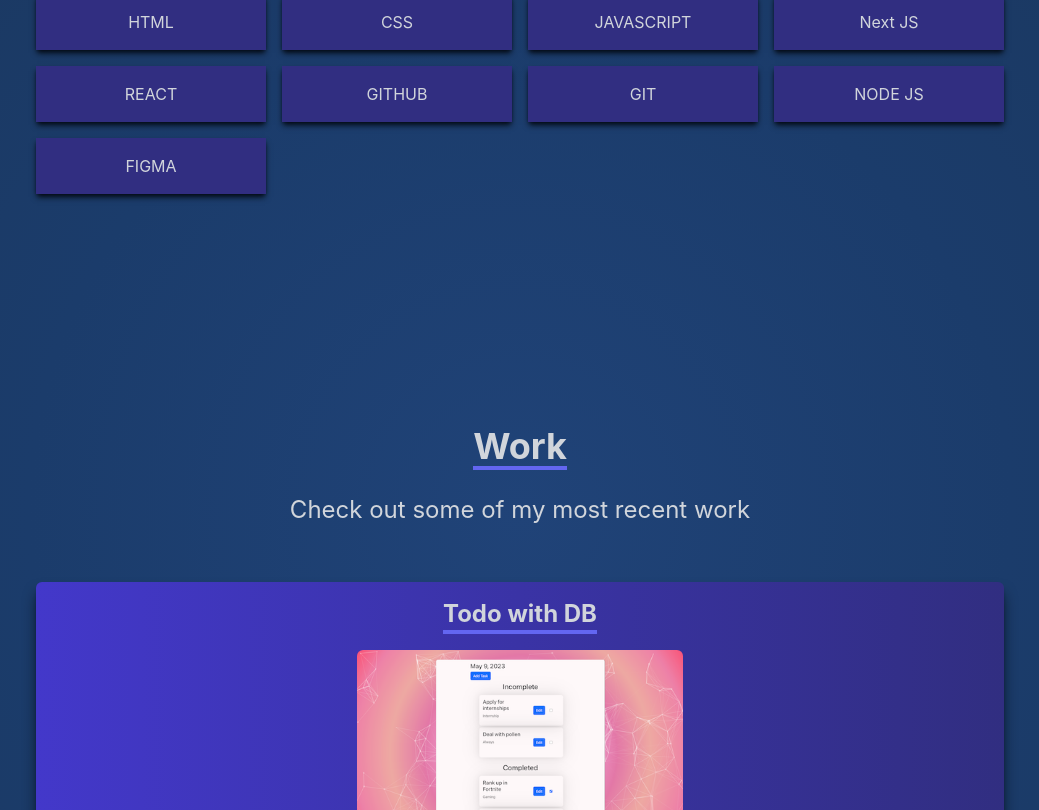
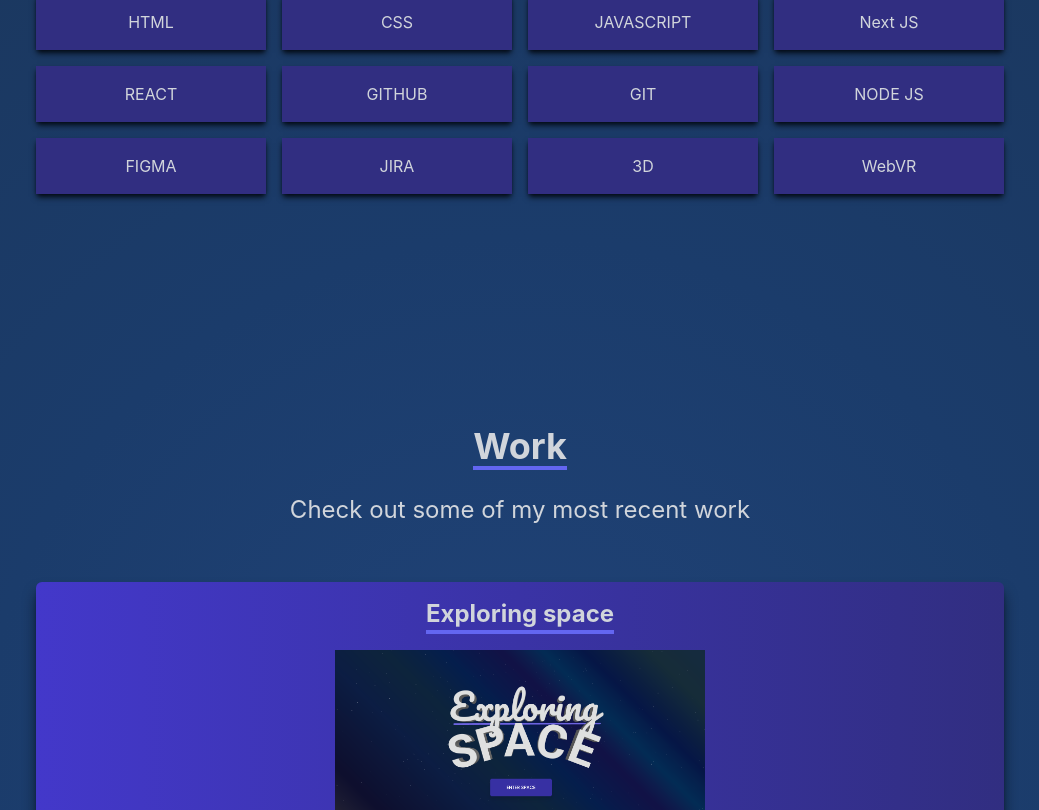
Before and after one commit to Norozkhani/portfolio, a React (Create React App) app: page / in a window 1280 px wide. Shown: the part 1990-2800 px from the top of the page, without its empty margins (120-1159 px from the left). Built offline with nearby package versions, Linux system fonts and the light colour scheme.

Commit message:
Added new skills and work

```diff
--- a/src/components/Skills.jsx
+++ b/src/components/Skills.jsx
@@ -42,6 +42,15 @@ export default function Skills() {
           <div className="shadow-md shadow-[#040c16] hover:scale-110 duration-500 bg-indigo-900">
             <p className="my-4">FIGMA</p>
           </div>
+          <div className="shadow-md shadow-[#040c16] hover:scale-110 duration-500 bg-indigo-900">
+            <p className="my-4">JIRA</p>
+          </div>
+          <div className="shadow-md shadow-[#040c16] hover:scale-110 duration-500 bg-indigo-900">
+            <p className="my-4">3D</p>
+          </div>
+          <div className="shadow-md shadow-[#040c16] hover:scale-110 duration-500 bg-indigo-900">
+            <p className="my-4">WebVR</p>
+          </div>
         </div>
       </div>
     </div>
--- a/src/components/Works.jsx
+++ b/src/components/Works.jsx
@@ -2,6 +2,7 @@ import React from "react";
 import slack from "../assets/slack.png";
 import todo from "../assets/todo.png";
 import fns from "../assets/fairandsquare.png";
+import es from "../assets/E-Space.png";
 
 export default function Works() {
   return (
@@ -20,6 +21,44 @@ export default function Works() {
         {/* Container */}
         <div className="grid gap-4">
           {/* Grid Item */}
+
+          <div className="bg-cover bg-gradient-to-r from-indigo-700 to-indigo-900 shadow-lg shadow-[#040c16] group container rounded-md flex justify-center items-center mx-auto content-div flex-col">
+            <span className="text-2xl my-4 font-bold inline border-b-4 text-gray-300 border-indigo-500">
+              Exploring space
+            </span>
+            <div className="flex-row mx-auto flex content-div items-center justify-center pl-4 pr-4 flex-wrap">
+              <img
+                src={es}
+                alt="Website img"
+                className="rounded-md object-scale-down h-48 w-96"
+              />
+              <p className="text-left p-10">
+                This projetc was to really explore code and try new things such
+                as 3D, web Audio and VR. The website is made in React and uses a
+                Lot of different libraries such as react-three fiber, drei,
+                tailwind and a few more. This project was really fun and made me
+                appreciate creative development much more! (demo included)
+              </p>
+            </div>
+            <div className="pt-8 text-center">
+              <a
+                target="_blank"
+                href="https://ubiquitous-starlight-47917d.netlify.app/ "
+              >
+                <button className="text-center rounded-lg px-4 py-3 m-2 bg-white text-gray-700 font-bold text-lg static -right-80">
+                  Demo
+                </button>
+              </a>
+              <a
+                target="_blank"
+                href="https://github.com/Exploring-Space/exploring-space"
+              >
+                <button className="text-center rounded-lg px-4 py-3 m-2 bg-white text-gray-700 font-bold text-lg static -right-80">
+                  Code
+                </button>
+              </a>
+            </div>
+          </div>
 
           {/* PROJECT 1 */}
           <div className="bg-cover bg-gradient-to-r from-indigo-700 to-indigo-900 shadow-lg shadow-[#040c16] group container rounded-md flex justify-center items-center mx-auto content-div flex-col">
@@ -43,12 +82,6 @@ export default function Works() {
                 server side.
               </p>
             </div>
-            {/* <div className="flex-col relative right-80">
-              <i class="devicon-nodejs-plain-wordmark"></i>
-              <i class="devicon-react-original"></i>
-              <i class="devicon-postgresql-plain"></i>
-              <i class="devicon-sequelize-plain"></i>
-            </div> */}
             <div className="pt-8 text-center">
               <a
                 target="_blank"
```
Also changed, not shown: src/assets/E-Space.png (added).
